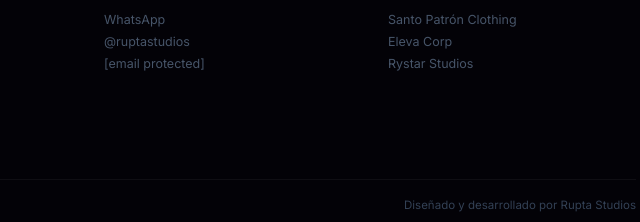
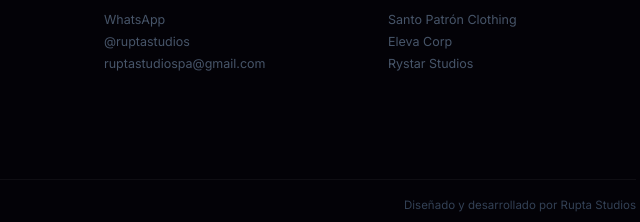
Before and after one commit to vixaontheblock/ruptastudios, a plain HTML site: page index.html in a window 1280 px wide. Shown: the part 2255-2477 px from the top of the page, 554-1194 px from the left. Drawn offline with Linux system fonts and the light colour scheme.

Commit message:
Update email link and clean up contact info

```diff
--- a/index.html
+++ b/index.html
@@ -460,9 +460,9 @@ footer{background:rgba(0,0,0,.48);border-top:1px solid rgba(168,85,247,.1);paddi
           <div class="contact-card-icon"><svg viewBox="0 0 24 24"><path d="M22 16.92v3a2 2 0 0 1-2.18 2 19.79 19.79 0 0 1-8.63-3.07A19.5 19.5 0 0 1 4.69 12a19.79 19.79 0 0 1-3.07-8.67A2 2 0 0 1 3.6 1.18h3a2 2 0 0 1 2 1.72c.127.96.361 1.903.7 2.81a2 2 0 0 1-.45 2.11L7.91 8.78a16 16 0 0 0 6.29 6.29l.96-.96a2 2 0 0 1 2.11-.45c.907.339 1.85.573 2.81.7A2 2 0 0 1 22 16.92z"/></svg></div>
           <div><div class="contact-card-lbl">WhatsApp</div><div class="contact-card-val">+507 6799-7259</div></div>
         </a>
-        <a href="/cdn-cgi/l/email-protection#2c5e595c584d5f58594845435f5c4d6c4b414d4540024f4341" class="contact-card">
+        <a href="mailto:ruptastudiospa@gmail.com" class="contact-card">
           <div class="contact-card-icon"><svg viewBox="0 0 24 24"><path d="M4 4h16c1.1 0 2 .9 2 2v12c0 1.1-.9 2-2 2H4c-1.1 0-2-.9-2-2V6c0-1.1.9-2 2-2z"/><polyline points="22,6 12,13 2,6"/></svg></div>
-          <div><div class="contact-card-lbl">Email</div><div class="contact-card-val"><span class="__cf_email__" data-cfemail="136166636772606766777a7c60637253747e727a7f3d707c7e">ruptastudiospa@gmail.com</span></div></div>
+          <div><div class="contact-card-lbl">Email</div><div class="contact-card-val">ruptastudiospa@gmail.com</div></div>
         </a>
         <a href="https://instagram.com/ruptastudios" target="_blank" class="contact-card">
           <div class="contact-card-icon"><svg viewBox="0 0 24 24"><rect x="2" y="2" width="20" height="20" rx="5"/><path d="M16 11.37A4 4 0 1 1 12.63 8 4 4 0 0 1 16 11.37z"/><line x1="17.5" y1="6.5" x2="17.51" y2="6.5"/></svg></div>
@@ -504,7 +504,7 @@ footer{background:rgba(0,0,0,.48);border-top:1px solid rgba(168,85,247,.1);paddi
       <div class="footer-socials">
         <a href="https://instagram.com/ruptastudios" target="_blank" class="footer-social"><svg viewBox="0 0 24 24"><rect x="2" y="2" width="20" height="20" rx="5"/><path d="M16 11.37A4 4 0 1 1 12.63 8 4 4 0 0 1 16 11.37z"/><line x1="17.5" y1="6.5" x2="17.51" y2="6.5"/></svg></a>
         <a href="https://wa.me/50767997259?text=Hola,%20vengo%20de%20la%20p%C3%A1gina%20de%20Rupta,%20quisiera%20m%C3%A1s%20informaci%C3%B3n%20para%20crear%20mi%20plan%20perfecto" target="_blank" class="footer-social"><svg viewBox="0 0 24 24"><path d="M22 16.92v3a2 2 0 0 1-2.18 2 19.79 19.79 0 0 1-8.63-3.07A19.5 19.5 0 0 1 4.69 12a19.79 19.79 0 0 1-3.07-8.67A2 2 0 0 1 3.6 1.18h3a2 2 0 0 1 2 1.72c.127.96.361 1.903.7 2.81a2 2 0 0 1-.45 2.11L7.91 8.78a16 16 0 0 0 6.29 6.29l.96-.96a2 2 0 0 1 2.11-.45c.907.339 1.85.573 2.81.7A2 2 0 0 1 22 16.92z"/></svg></a>
-        <a href="/cdn-cgi/l/email-protection#fb898e8b8f9a888f8e9f9294888b9abb9c969a9297d5989496" class="footer-social"><svg viewBox="0 0 24 24"><path d="M4 4h16c1.1 0 2 .9 2 2v12c0 1.1-.9 2-2 2H4c-1.1 0-2-.9-2-2V6c0-1.1.9-2 2-2z"/><polyline points="22,6 12,13 2,6"/></svg></a>
+        <a href="mailto:ruptastudiospa@gmail.com" class="footer-social"><svg viewBox="0 0 24 24"><path d="M4 4h16c1.1 0 2 .9 2 2v12c0 1.1-.9 2-2 2H4c-1.1 0-2-.9-2-2V6c0-1.1.9-2 2-2z"/><polyline points="22,6 12,13 2,6"/></svg></a>
       </div>
     </div>
     <div class="footer-col">
@@ -520,7 +520,7 @@ footer{background:rgba(0,0,0,.48);border-top:1px solid rgba(168,85,247,.1);paddi
       <h4 data-i18n="footer_contact">Contacto</h4>
       <a href="https://wa.me/50767997259?text=Hola,%20vengo%20de%20la%20p%C3%A1gina%20de%20Rupta,%20quisiera%20m%C3%A1s%20informaci%C3%B3n%20para%20crear%20mi%20plan%20perfecto" target="_blank" class="footer-link">WhatsApp</a>
       <a href="https://instagram.com/ruptastudios" target="_blank" class="footer-link">@ruptastudios</a>
-      <a href="/cdn-cgi/l/email-protection#1d6f686d697c6e69687974726e6d7c5d7a707c7471337e7270" class="footer-link"><span class="__cf_email__" data-cfemail="2c5e595c584d5f58594845435f5c4d6c4b414d4540024f4341">[email&#160;protected]</span></a>
+      <a href="mailto:ruptastudiospa@gmail.com" class="footer-link">ruptastudiospa@gmail.com</a>
     </div>
     <div class="footer-col">
       <h4 data-i18n="footer_clients">Clientes destacados</h4>
@@ -539,7 +539,7 @@ footer{background:rgba(0,0,0,.48);border-top:1px solid rgba(168,85,247,.1);paddi
   <svg viewBox="0 0 32 32" xmlns="http://www.w3.org/2000/svg"><path d="M16 1C7.73 1 1 7.73 1 16c0 2.63.68 5.1 1.87 7.25L1 31l7.98-1.84A14.93 14.93 0 0 0 16 31c8.27 0 15-6.73 15-15S24.27 1 16 1zm0 27.33a12.26 12.26 0 0 1-6.27-1.72l-.45-.27-4.74 1.09 1.12-4.61-.3-.48A12.27 12.27 0 1 1 16 28.33zm6.74-9.17c-.37-.18-2.18-1.07-2.52-1.2-.34-.12-.58-.18-.83.18-.24.37-.95 1.2-1.17 1.44-.21.25-.43.28-.8.09-.37-.18-1.56-.57-2.97-1.83-1.1-.98-1.84-2.19-2.05-2.56-.22-.37-.02-.57.16-.75.17-.17.37-.43.55-.65.18-.22.24-.37.37-.61.12-.25.06-.46-.03-.65-.09-.18-.83-2-.13-2.73.62-.65 1.56-.46 1.99-.1.52.43.87 1.05.87 1.78 0 .74-.13 1.48-.13 1.48s-.6-.24-.83-.36z"/></svg>
 </a>
 
-<script data-cfasync="false" src="/cdn-cgi/scripts/5c5dd728/cloudflare-static/email-decode.min.js"></script><script>
+<script>
 (function(){
   const c=document.getElementById('particles'),ctx=c.getContext('2d');
   let W,H,pts=[];
```
